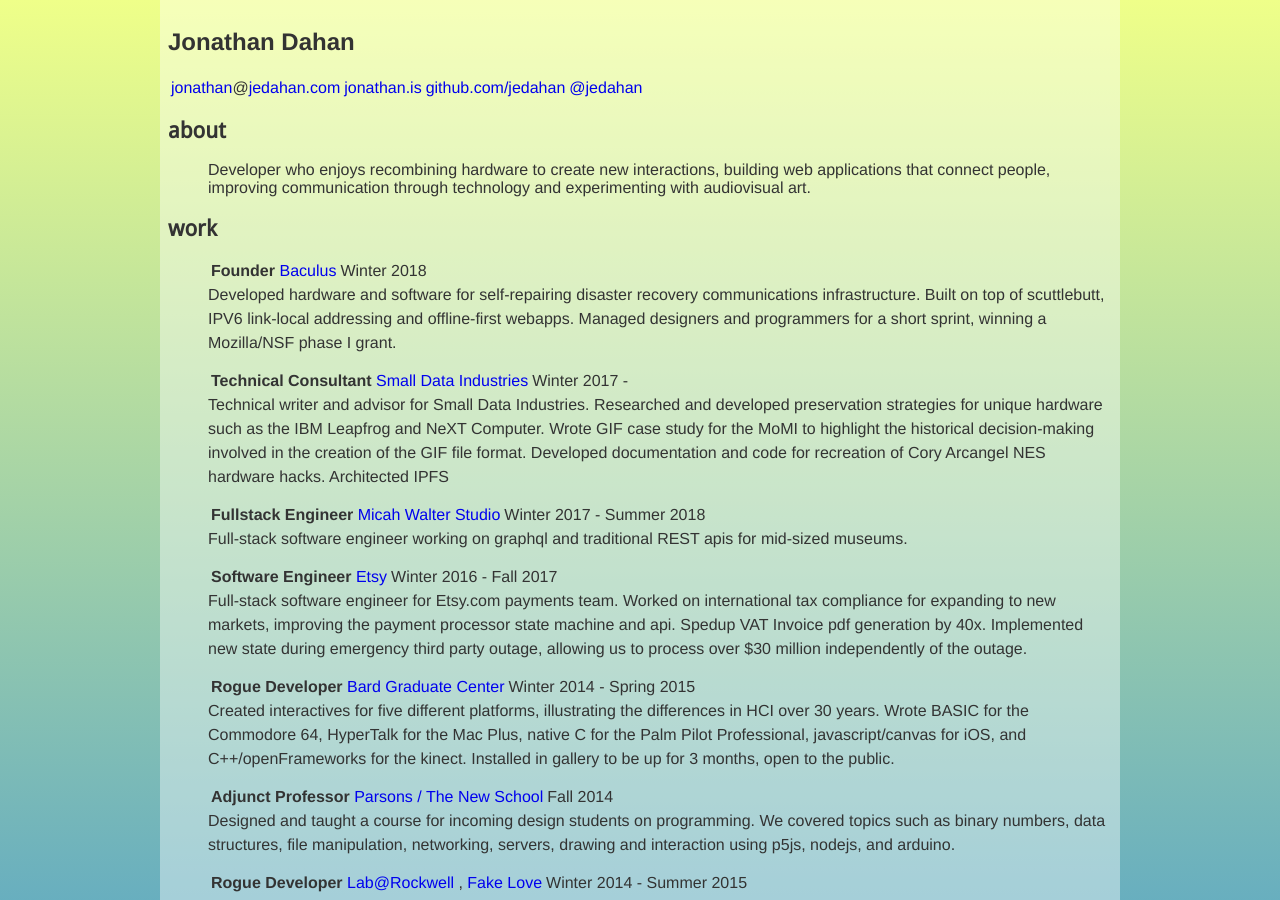
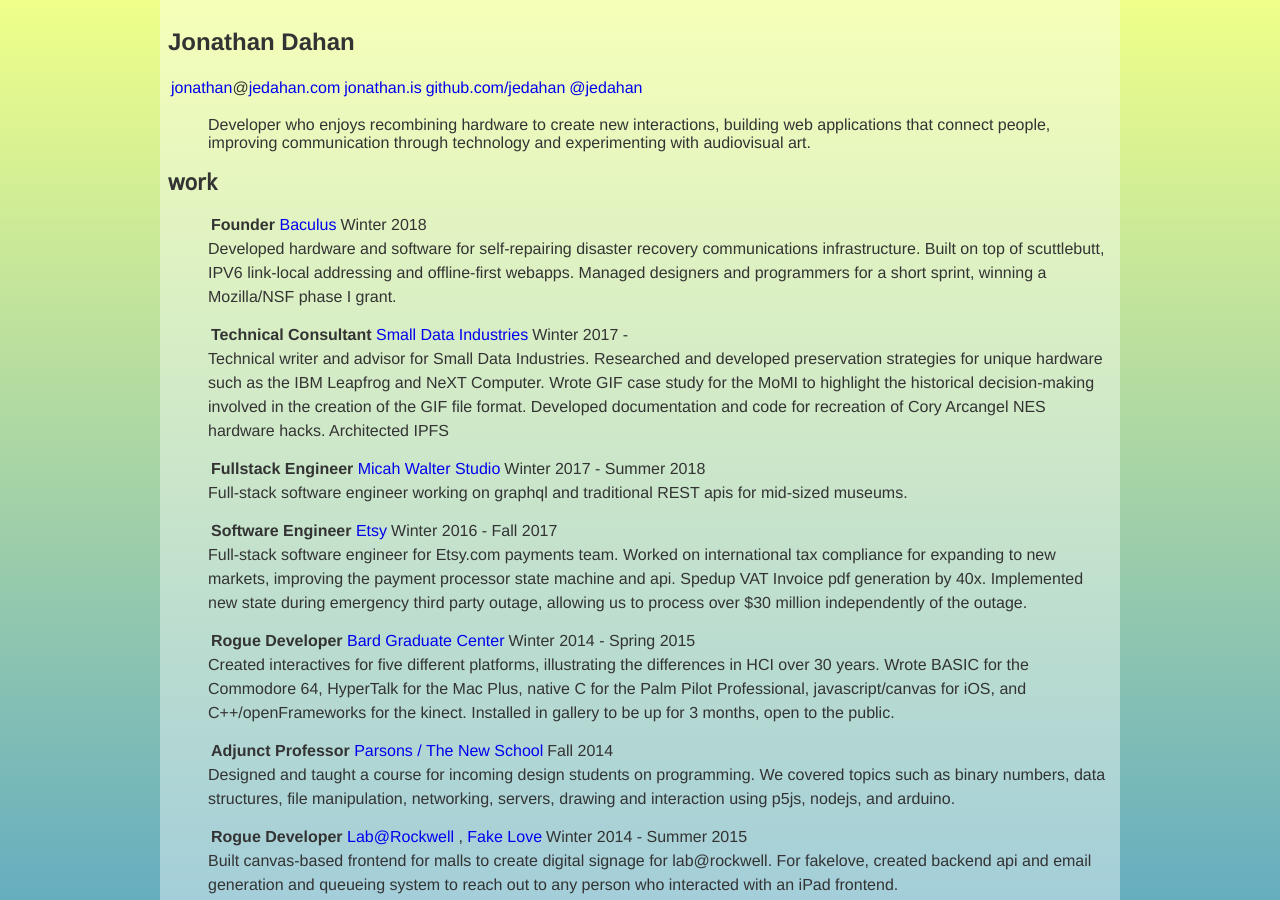
Before and after one commit to jedahan/jedahan.github.com, a Jekyll site: the page built from resume/index.md, in a window 1280 px wide and 900 px high. Built offline with Jekyll 4.4.1, drawn with Linux system fonts in a browser that asks for light colours; our own code applies the rules of GitHub Pages for plain Markdown files.

Commit message:
remove about header

```diff
--- a/resume/index.md
+++ b/resume/index.md
@@ -7,9 +7,7 @@
 
  [jonathan][]@[jedahan.com][] | [jonathan.is][] | [github.com/jedahan][] | [@jedahan][]
 
-about
------
- * Developer who enjoys recombining hardware to create new interactions, building web applications that connect people, improving communication through technology and experimenting with audiovisual art.
+* Developer who enjoys recombining hardware to create new interactions, building web applications that connect people, improving communication through technology and experimenting with audiovisual art.
 
 work
 ----
```
